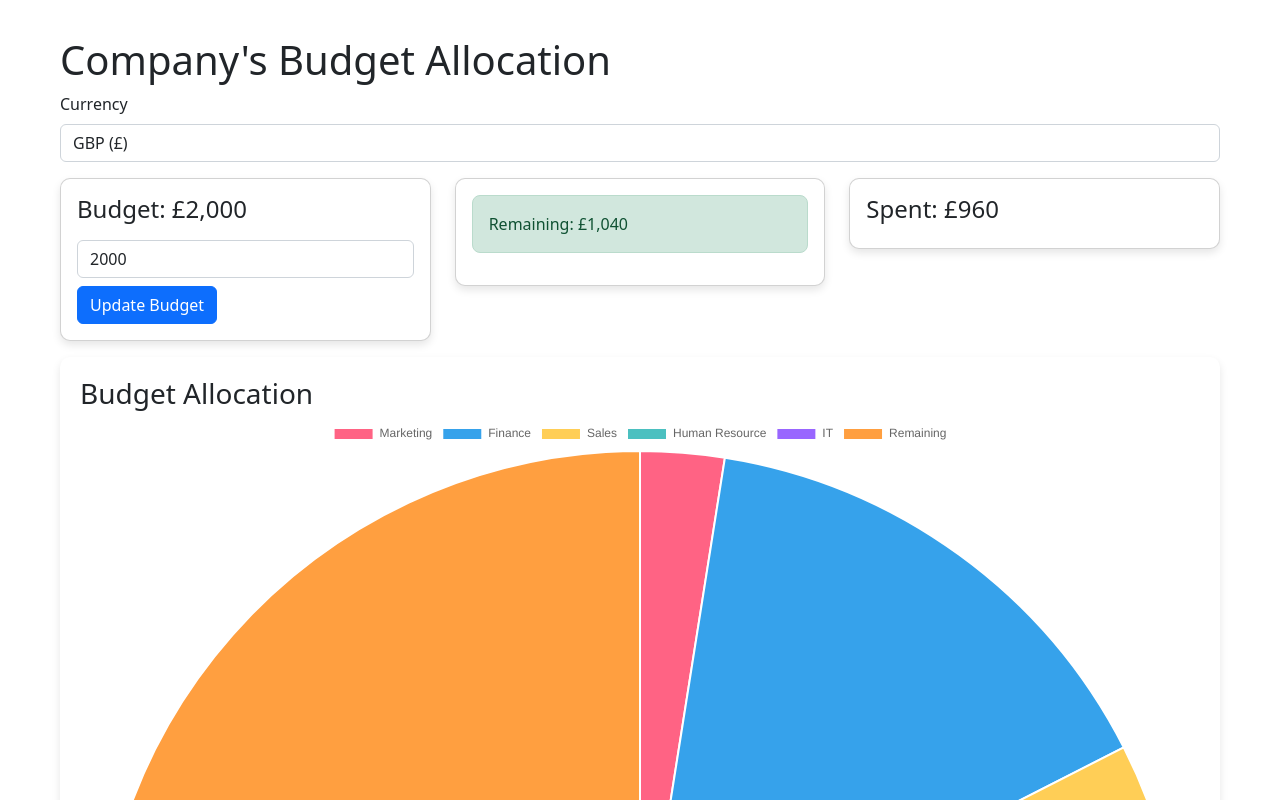
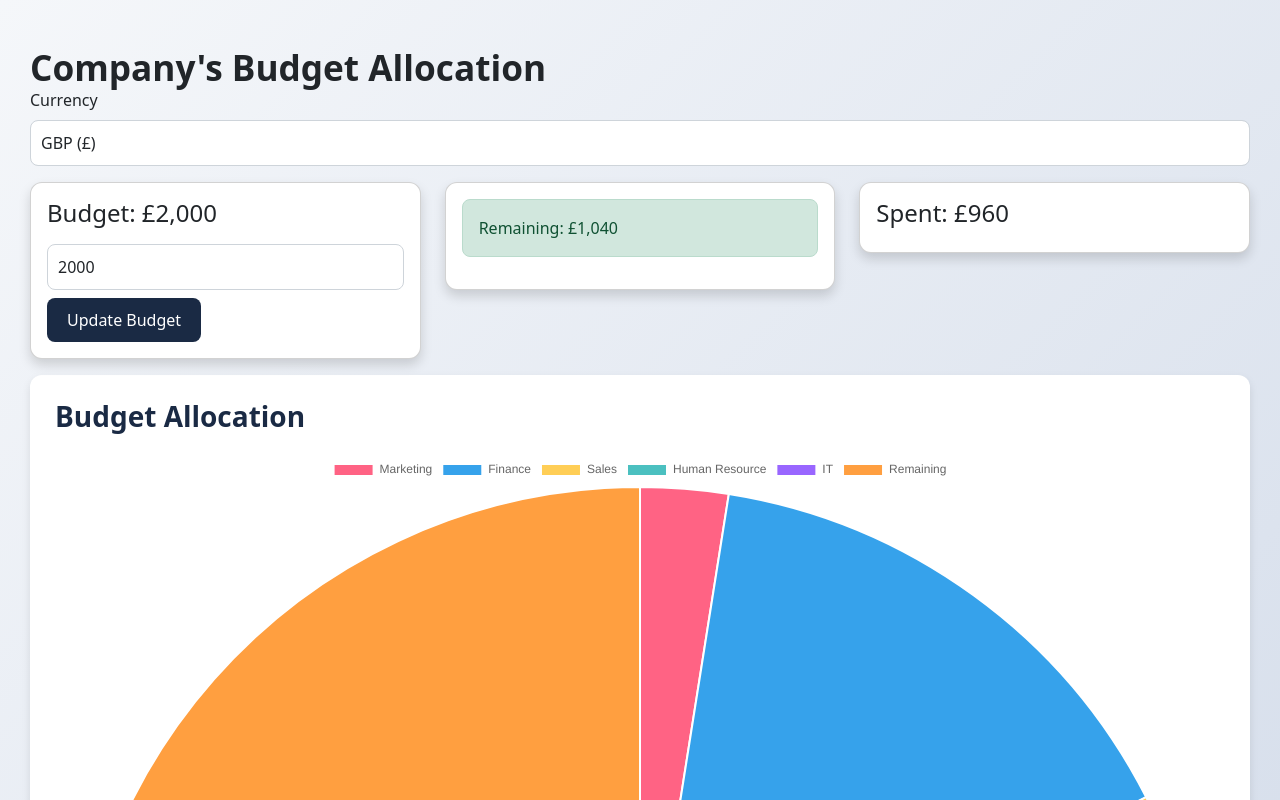
Before and after one commit to jjingofarouk/budgett, a React (Create React App) app: page / in a window 1280 px wide. Shown: the top 800 px of the page. Built offline with nearby package versions, Linux system fonts and the light colour scheme.

Commit message:
Update App.css

```diff
--- a/src/App.css
+++ b/src/App.css
@@ -1,33 +1,101 @@
 /* App.css */
 .container {
-    max-width: 1200px;
+    max-width: 1400px;
     margin: 0 auto;
+    padding: 30px;
+    background: linear-gradient(135deg, #f5f7fa 0%, #c3cfe2 100%);
+}
+
+.header {
+    display: flex;
+    align-items: center;
+    gap: 20px;
     padding: 20px;
+    background: #1a2a44;
+    border-radius: 12px;
+    color: #fff;
+    margin-bottom: 30px;
+}
+
+.logo {
+    width: 60px;
+    height: 60px;
+}
+
+h1 {
+    font-size: 2.2rem;
+    font-weight: 700;
+    margin: 0;
 }
 
 .card {
-    border-radius: 10px;
-    box-shadow: 0 4px 8px rgba(0,0,0,0.1);
-    transition: transform 0.2s;
+    border-radius: 12px;
+    box-shadow: 0 6px 12px rgba(0,0,0,0.15);
+    transition: transform 0.3s ease, box-shadow 0.3s ease;
+    background: #fff;
 }
 
 .card:hover {
-    transform: translateY(-5px);
+    transform: translateY(-8px);
+    box-shadow: 0 12px 24px rgba(0,0,0,0.2);
 }
 
 .alert {
     border-radius: 8px;
+    font-weight: 500;
 }
 
 .table {
     background: #fff;
-    border-radius: 8px;
+    border-radius: 12px;
     overflow: hidden;
+    box-shadow: 0 4px 8px rgba(0,0,0,0.1);
 }
 
-.chart-container {
+.chart-container, .forecast-container, .insights-container, .collab-container {
     background: #fff;
-    padding: 20px;
-    border-radius: 10px;
+    padding: 25px;
+    border-radius: 12px;
     box-shadow: 0 4px 8px rgba(0,0,0,0.1);
 }
+
+.dashboard-grid {
+    display: grid;
+    gap: 20px;
+}
+
+@media (max-width: 768px) {
+    .dashboard-grid {
+        grid-template-columns: 1fr;
+    }
+}
+
+.btn-primary {
+    background: #1a2a44;
+    border: none;
+    border-radius: 8px;
+    padding: 10px 20px;
+    transition: background 0.3s ease;
+}
+
+.btn-primary:hover {
+    background: #2c4373;
+}
+
+.form-control, .form-select {
+    border-radius: 8px;
+    border: 1px solid #ced4da;
+    padding: 10px;
+    transition: border-color 0.3s ease;
+}
+
+.form-control:focus, .form-select:focus {
+    border-color: #1a2a44;
+    box-shadow: 0 0 0 0.2rem rgba(26, 42, 68, 0.25);
+}
+
+h3 {
+    color: #1a2a44;
+    font-weight: 600;
+    margin-bottom: 20px;
+}
```
